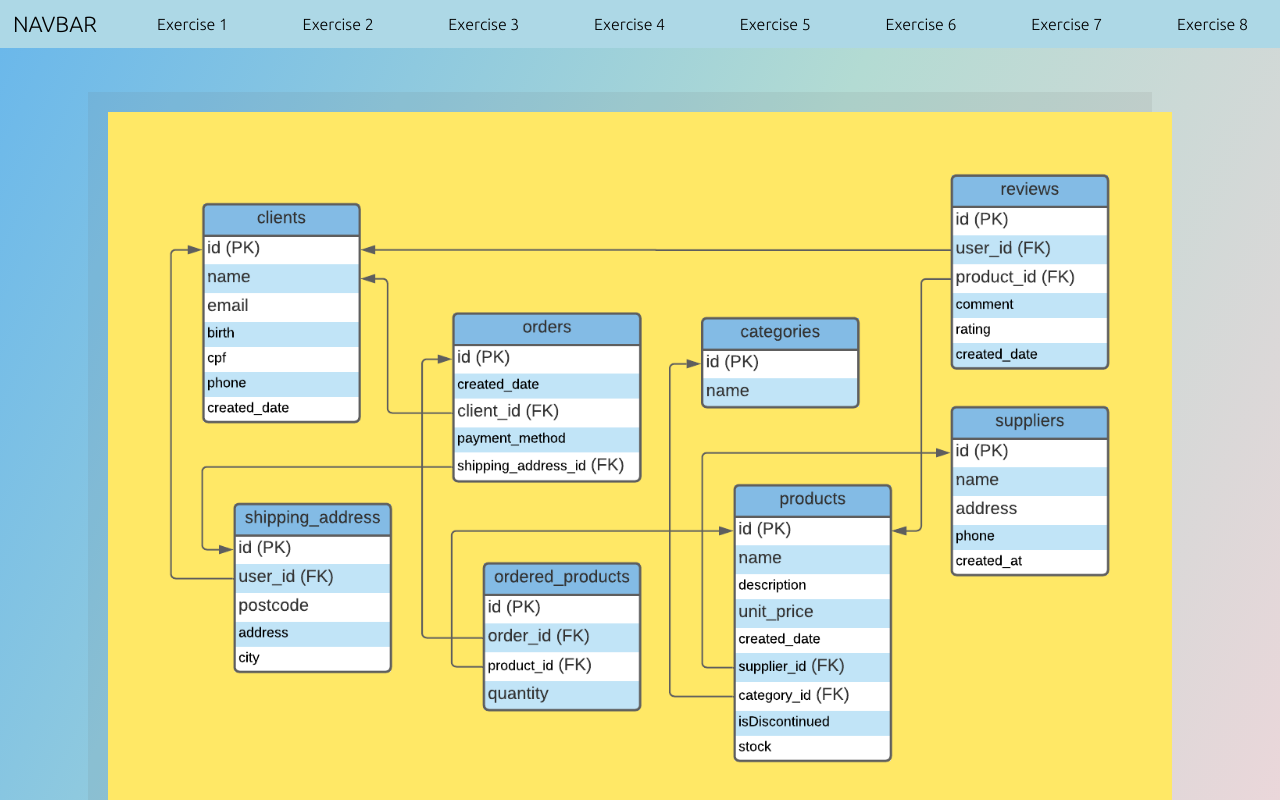
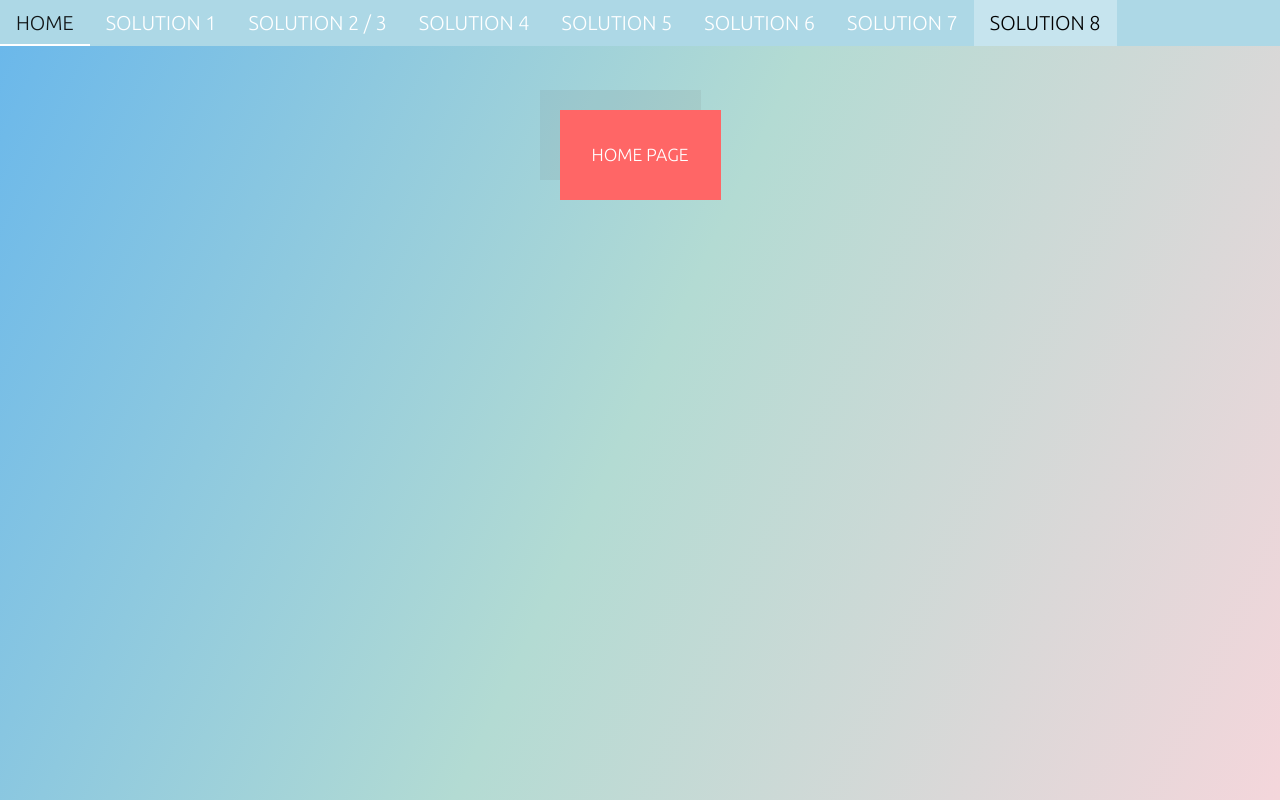
Before and after one commit to DougFelix/ReactKaffa, a React (Create React App) app in the folder kaffamobile/: page /8 in a window 1280 px wide. Shown: the top 800 px of the page. Built offline with nearby package versions, Linux system fonts and the light colour scheme.

Commit message:
Add Bootstrap, Material-ui, Style to Navbar

```diff
--- a/kaffamobile/public/index.html
+++ b/kaffamobile/public/index.html
@@ -8,6 +8,7 @@
     <link rel="preconnect" href="https://fonts.gstatic.com" crossorigin>
     <link href="https://fonts.googleapis.com/css2?family=Orbitron&display=swap" rel="stylesheet">
     <link href="https://fonts.googleapis.com/css2?family=Ubuntu:wght@300&display=swap" rel="stylesheet">
+    <link rel="stylesheet" href="https://maxcdn.bootstrapcdn.com/bootstrap/4.0.0/css/bootstrap.min.css" integrity="sha384-Gn5384xqQ1aoWXA+058RXPxPg6fy4IWvTNh0E263XmFcJlSAwiGgFAW/dAiS6JXm" crossorigin="anonymous">
     <meta name="viewport" content="width=device-width, initial-scale=1" />
     <meta name="theme-color" content="#000000" />
     <meta
@@ -44,5 +45,8 @@
       To begin the development, run `npm start` or `yarn start`.
       To create a production bundle, use `npm run build` or `yarn build`.
     -->
+    <script src="https://code.jquery.com/jquery-3.2.1.slim.min.js" integrity="sha384-KJ3o2DKtIkvYIK3UENzmM7KCkRr/rE9/Qpg6aAZGJwFDMVNA/GpGFF93hXpG5KkN" crossorigin="anonymous"></script>
+    <script src="https://cdnjs.cloudflare.com/ajax/libs/popper.js/1.12.9/umd/popper.min.js" integrity="sha384-ApNbgh9B+Y1QKtv3Rn7W3mgPxhU9K/ScQsAP7hUibX39j7fakFPskvXusvfa0b4Q" crossorigin="anonymous"></script>
+    <script src="https://maxcdn.bootstrapcdn.com/bootstrap/4.0.0/js/bootstrap.min.js" integrity="sha384-JZR6Spejh4U02d8jOt6vLEHfe/JQGiRRSQQxSfFWpi1MquVdAyjUar5+76PVCmYl" crossorigin="anonymous"></script>
   </body>
 </html>
--- a/kaffamobile/src/Components/ERDiagram/ERDiagram.js
+++ b/kaffamobile/src/Components/ERDiagram/ERDiagram.js
@@ -16,6 +16,7 @@ class ERDiagram extends Component {
                     orders LEFT JOIN ordered_producs
                     ON orders.id = ordered_producs.order_id
                     GROUP BY orders.id;
+                    <hr/>
                     <h4>Which indexes should be created in this model?</h4>
                     Primary keys (PK), Foreign Keys (FK), CPF and Products name.
                 </div>
--- a/kaffamobile/src/Components/Navbar.css
+++ b/kaffamobile/src/Components/Navbar.css
@@ -1,32 +1,49 @@
 .Navbar {
-    display: flex;
-    align-items: center;
-    justify-content: flex-start;
-    height: 6vh;
     background: lightblue;
-
     font-family: 'Ubuntu', sans-serif;
 }
-
-.Navbar-Logo {
-    margin-right: 15px;
-    padding: 0 13px;
-    font-size: 22px;
-    height: 100%;
-    display: flex;
-    align-items: center;
+.newA {
+    margin: 0;
+    white-space: nowrap;
+    font-size: 20px;
+    text-decoration: none;
+    border: none;
+    cursor: pointer;
+    transition: background 0.4s ease-out;
+    padding: 0.5rem 1rem;
+    color: #fff;
+    text-transform: uppercase;
+    display: inline-block;
+    position: relative;
 }
 
-.Navbar-Logo a,
-.Navbar-Tabs a {
-    color: black;
-    text-decoration: none;
+.newA:after {
+    bottom: 0;
+    content: "";
+    height: 2px;
+    left: 50%;
+    position: absolute;
+    background: #fff;
+    width: 0%;
+    transition: width 0.3s ease-in-out, left 0.3s ease-in-out;
 }
 
-.Navbar-Tabs {
-    padding: 1rem 2rem;
+.newA:hover:after {
     width: 100%;
-    display: flex;
-    justify-content: space-between;
-    color: darkslategray;
+    left: 0%;
+
 }
+
+.newA:hover {
+    text-decoration: none;
+    color: black;
+}
+
+.navActive {
+    color: black;
+    background: rgba(255, 255, 255, 0.3);
+}
+
+.navbar {
+    padding: 0;
+}
--- a/kaffamobile/src/Components/Navbar.js
+++ b/kaffamobile/src/Components/Navbar.js
@@ -1,4 +1,5 @@
 import React, { Component } from 'react';
+import {NavLink} from 'react-router-dom';
 
 // CSS
 import './Navbar.css';
@@ -10,21 +11,23 @@ class Navbar extends Component {
     }
     render() {
         return (
-            <header className='Navbar'>
-                <div className='Navbar-Logo'>
-                    <a href='http://localhost:3000/'> NAVBAR </a>
-                </div>
-                <ul className='Navbar-Tabs'>
-                    <a href='http://localhost:3000/'>Exercise 1</a>
-                    <a href='http://localhost:3000/'>Exercise 2</a>
-                    <a href='http://localhost:3000/'>Exercise 3</a>
-                    <a href='http://localhost:3000/'>Exercise 4</a>
-                    <a href='http://localhost:3000/'>Exercise 5</a>
-                    <a href='http://localhost:3000/'>Exercise 6</a>
-                    <a href='http://localhost:3000/'>Exercise 7</a>
-                    <a href='http://localhost:3000/'>Exercise 8</a>
-                </ul>
-            </header>
+                <nav className="Navbar navbar navbar-expand-lg navbar-light">
+                    <NavLink exact className='navbar-brand newA' activeClassName='navActive' to='/'>HOME</NavLink>
+                    <button className="navbar-toggler" type="button" data-toggle="collapse" data-target="#navbarTogglerDemo01" aria-controls="navbarTogglerDemo01" aria-expanded="false" aria-label="Toggle navigation">
+                        <span className="navbar-toggler-icon"></span>
+                    </button>
+                    <div className="collapse navbar-collapse" id="navbarTogglerDemo01">
+                        <ul className="navbar-nav">
+                            <NavLink exact className='newA' activeClassName='navActive' to='/1'>Solution 1</NavLink>
+                            <NavLink exact className='newA' activeClassName='navActive' to='/23'>Solution 2 / 3</NavLink>
+                            <NavLink exact className='newA' activeClassName='navActive' to='/4'>Solution 4</NavLink>
+                            <NavLink exact className='newA' activeClassName='navActive' to='/5'>Solution 5</NavLink>
+                            <NavLink exact className='newA' activeClassName='navActive' to='/6'>Solution 6</NavLink>
+                            <NavLink exact className='newA' activeClassName='navActive' to='/7'>Solution 7</NavLink>
+                            <NavLink exact className='newA' activeClassName='navActive' to='/8'>Solution 8</NavLink>
+                        </ul>
+                    </div>
+                </nav>
         );
     }
 }
--- a/kaffamobile/src/Components/RestClientWorldClock/WorldClock.css
+++ b/kaffamobile/src/Components/RestClientWorldClock/WorldClock.css
@@ -2,8 +2,8 @@
     margin: 4rem auto;
     padding: 2rem 2rem 2rem;
     max-width: 600px;
-    background: #ffe866;
-    color: #000;
+    background: #a866ff;
+    color: white;
     box-shadow: -20px -20px 0px 0px rgba(100, 100, 100, 0.1);
     overflow: hidden;
     font-size: 1.1rem;
--- a/kaffamobile/src/Components/TestHome.css
+++ b/kaffamobile/src/Components/TestHome.css
@@ -1,11 +1,25 @@
 .TestHome {
     overflow:auto;
+    min-height: 100vh;
 }
 
 .TestHome-Page {
-    height: 90%;
     text-align: center;
     display: flex;
     align-items: center;
     justify-content: center;
 }
+
+
+
+.Home {
+    margin: 4rem auto;
+    padding: 2rem 2rem 2rem;
+    max-width: 600px;
+    background: #ff6666;
+    color: white;
+    box-shadow: -20px -20px 0px 0px rgba(100, 100, 100, 0.1);
+    overflow: hidden;
+    font-size: 1.1rem;
+    font-family: 'Ubuntu', sans-serif;
+}
--- a/kaffamobile/src/Components/TestHome.js
+++ b/kaffamobile/src/Components/TestHome.js
@@ -1,27 +1,38 @@
 import React, { Component } from 'react';
+import {Route, Switch} from 'react-router-dom';
+import 'bootstrap';
+import 'bootstrap/dist/css/bootstrap.min.css';
 
 import Navbar from './Navbar';
 // Import each exercise solution
-//import TodoList from './TodoList/TodoList';
+import CNPJ from './ValidateCNPJ/CNPJ';
 import TwoRectangles from './TwoRectanglesIntersect/TwoRectangles';
-//import WorldClock from './RestClientWorldClock/WorldClock';
-//import CNPJ from './ValidateCNPJ/CNPJ';
+import TodoList from './TodoList/TodoList';
+import WorldClock from './RestClientWorldClock/WorldClock';
 import ERDiagram from './ERDiagram/ERDiagram';
 
 // CSS
 import './TestHome.css';
 
+const Home = () => <p className='Home'> HOME PAGE </p>;
+
 class TestHome extends Component {
-    constructor(props) {
-        super(props);
-        this.state = {  }
-    }
+
     render() {
         return (
             <div className='TestHome'>
                 <Navbar />
                 <div className='TestHome-Page'>
-                    <ERDiagram />
+                    <Switch>
+                        <Route exact path='/' render={() => <Home />} />
+                        <Route exact path='/1' render={() => <CNPJ />} />
+                        <Route exact path='/23' render={() => <TwoRectangles />} />
+                        <Route exact path='/4' render={() => <TodoList />} />
+                        <Route exact path='/5' render={() => <WorldClock />} />
+                        <Route exact path='/6' render={() => <Home />} />
+                        <Route exact path='/7' render={() => <ERDiagram />} />
+                        <Route exact path='/8' render={() => <Home />} />
+                    </Switch>
                 </div>
             </div>
         );
--- a/kaffamobile/src/index.js
+++ b/kaffamobile/src/index.js
@@ -3,10 +3,13 @@ import ReactDOM from 'react-dom';
 import './index.css';
 import App from './App';
 import reportWebVitals from './reportWebVitals';
+import {BrowserRouter as Router} from 'react-router-dom';
 
 ReactDOM.render(
   <React.StrictMode>
-    <App />
+    <Router>
+      <App />
+    </Router>
   </React.StrictMode>,
   document.getElementById('root')
 );
```
Also changed, not shown: 2 other files (tests, documents, lock files or other folders).
